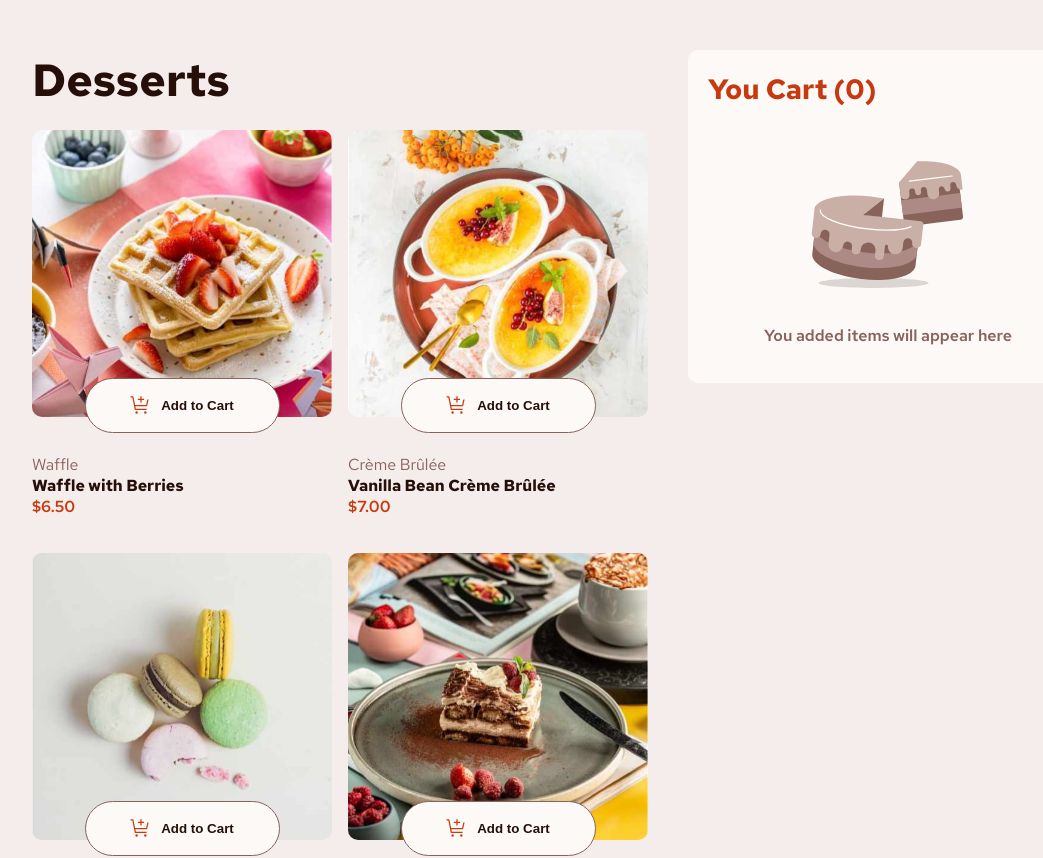
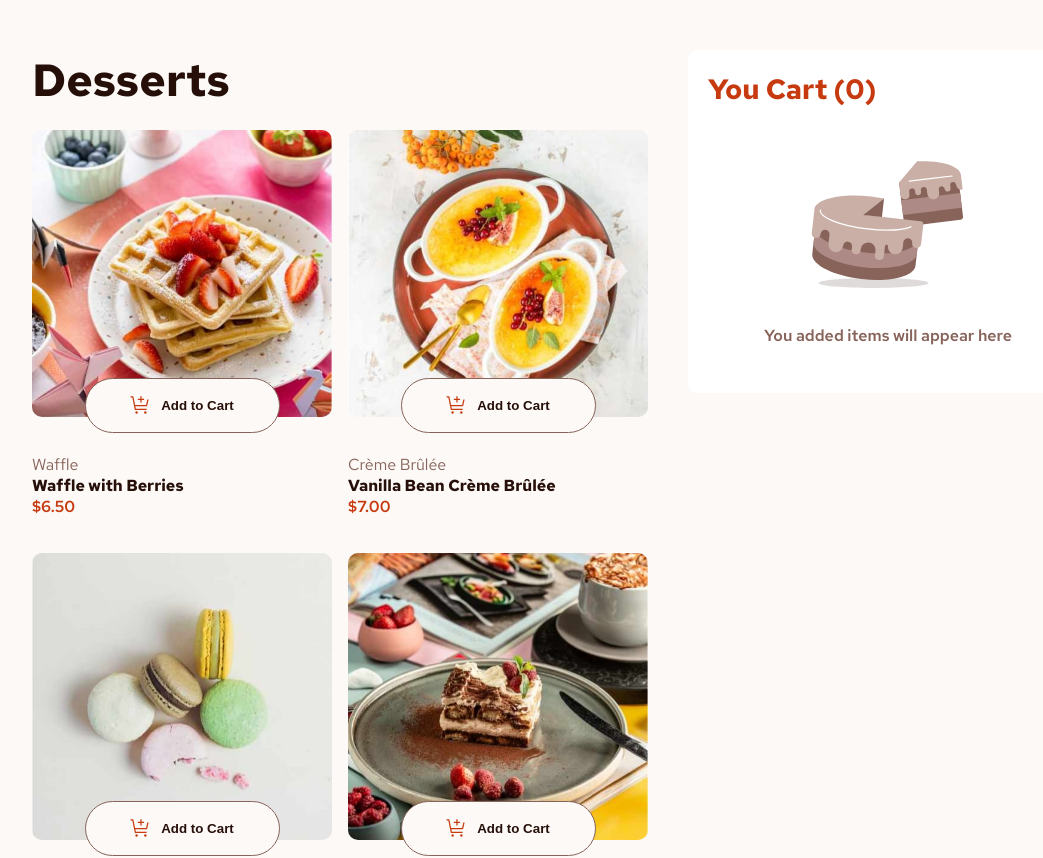
Before and after one commit to guivianx/coffeShop-landPage, a React (Vite) app: page / in a window 1280 px wide. Shown: the top 858 px of the page, without its empty margins (80-1123 px from the left). Built offline with nearby package versions, Linux system fonts and the light colour scheme.

Commit message:
css / mediaQuerie

```diff
--- a/src/components/card-confirm/index.css
+++ b/src/components/card-confirm/index.css
@@ -25,7 +25,6 @@
     overflow-y: scroll;
     scrollbar-width: none;
 }
-
 
 .text {
     color: var(--Rose-500);
--- a/src/components/card-confirm/index.tsx
+++ b/src/components/card-confirm/index.tsx
@@ -1,6 +1,7 @@
 import { FunctionComponent } from 'react'
 import svg from '/images/icon-order-confirmed.svg'
 import './index.css'
+import './mediaqueries.css'
 
 interface CardConfirmProps {
     cartItems: object[]
--- /dev/null
+++ b/src/components/card-confirm/mediaqueries.css
@@ -0,0 +1,30 @@
+@media screen and (max-width: 620px) {
+    .card-confirm {
+        width: 500px;
+    }
+}
+
+@media screen and (max-width: 520px) {
+    .card-confirm {
+        width: 450px;
+    }
+}
+
+@media screen and (max-width: 460px) {
+    .card-confirm {
+        width: 300px;
+    }
+
+    .card-confirm > h1 {
+        font-size: 2.6rem;
+    }
+
+    .card-confirm > div > .list-card-confirm {
+        padding: 10px 10px 15px 10px;
+        font-size: 1.2rem;
+    }
+
+    .card-confirm > .button-card-confirm {
+        font-size: 1.5rem;
+    }
+}
--- a/src/components/cart/index.css
+++ b/src/components/cart/index.css
@@ -6,8 +6,8 @@ h2 {
 }
 
 .div-cart {
-    padding: 20px 20px 0px 20px;
-    background-color: var(--Rose-50);
+    padding: 20px 20px 10px 20px;
+    background-color: #ffffff;
     border-radius: 10px;
     width: 400px;
     display: flex;
--- a/src/index.css
+++ b/src/index.css
@@ -22,7 +22,7 @@ html { font-size: 62.5% }
 body {
     font-size: 1.6em;
     font-family: var(--Font-family);
-    background-color: var(--Rose-100);
+    background-color: var(--Rose-50);
 }
 
 
```
